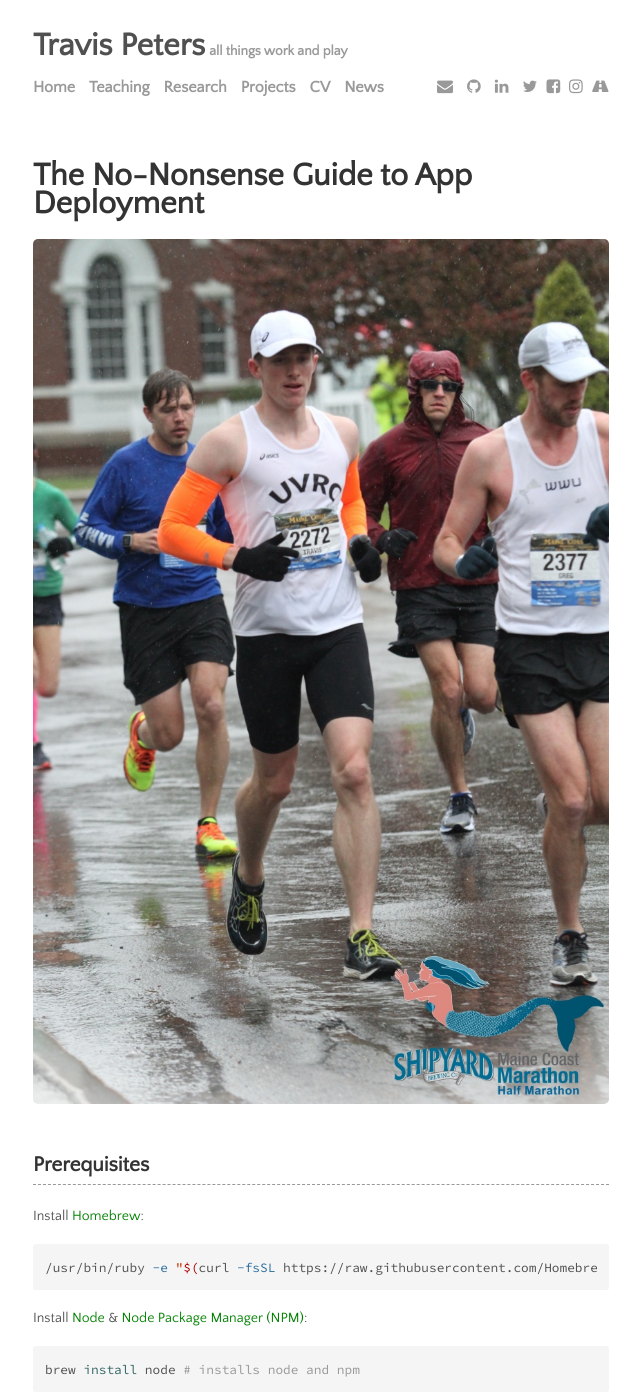
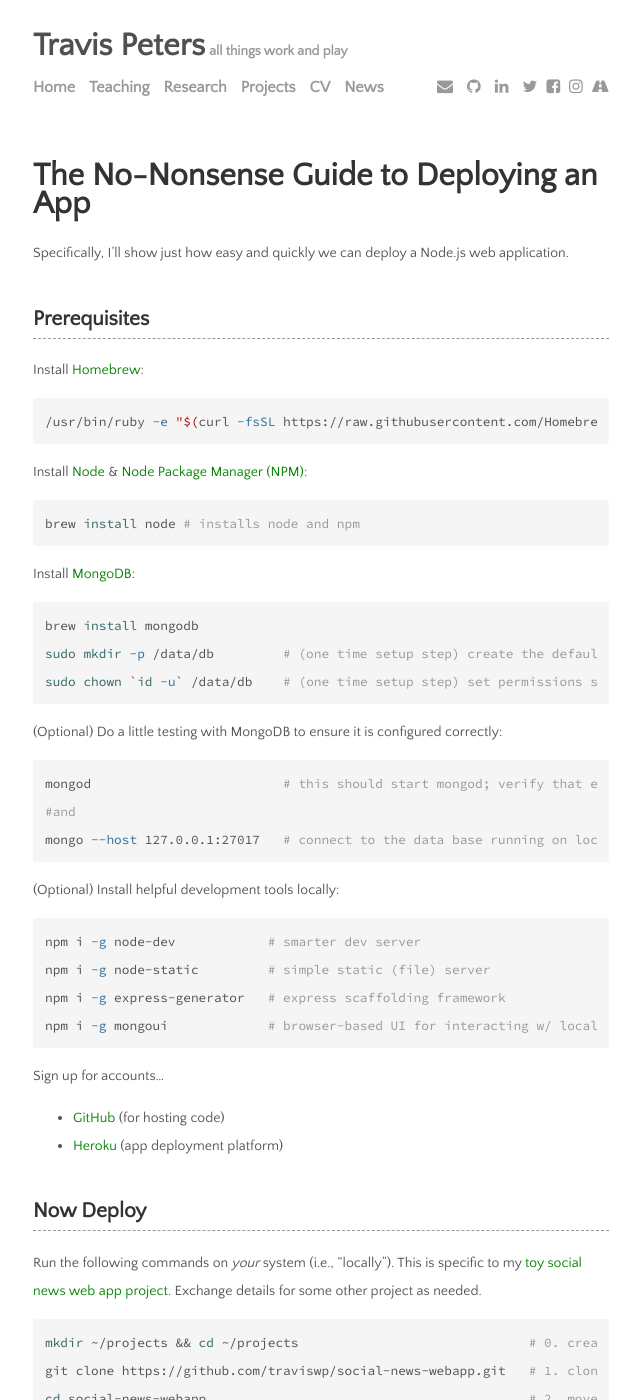
Before and after one commit to traviswpeters/traviswpeters.github.io, a Jekyll site: the page built from _posts/2017-12-18-no-nonsense-app-deployment.md, in a window 1280 px wide and 1400 px high. Shown: the whole window, without its empty margins (319-959 px from the left). Built offline with Jekyll 4.4.1, drawn with Linux system fonts in a browser that asks for light colours; nearby versions of some CDN libraries; some of the changed text lies outside the part shown.

Commit message:
finally posting this

````diff
--- a/_posts/2017-12-18-no-nonsense-app-deployment.md
+++ b/_posts/2017-12-18-no-nonsense-app-deployment.md
@@ -1,13 +1,15 @@
 ---
 layout: post
-title: "The No-Nonsense Guide to App Deployment"
+title: "The No-Nonsense Guide to Deploying an App"
 published: true
 tags: [dev]
 image:
-  feature: mcm2017.jpg
-  teaser: mcm2017-teaser.jpg
-  credit: Maine Coast Marathon
+  feature:
+  teaser:
+  credit:
 ---
+
+Specifically, I'll show just how easy and quickly we can deploy a Node.js web application.
 
 ## Prerequisites
 
@@ -21,6 +23,31 @@
 
 ```bash
 brew install node # installs node and npm
+```
+
+Install [MongoDB](https://www.mongodb.com/):
+
+```bash
+brew install mongodb
+sudo mkdir -p /data/db         # (one time setup step) create the default directory that mongod uses
+sudo chown `id -u` /data/db    # (one time setup step) set permissions so that mongod can access the folder
+```
+
+(Optional) Do a little testing with MongoDB to ensure it is configured correctly:
+
+```bash
+mongod                         # this should start mongod; verify that everything is working and then quit w/ ctrl^C
+#and
+mongo --host 127.0.0.1:27017   # connect to the data base running on localhost (127.0.0.1), port 27017 (default port)
+```
+
+(Optional) Install helpful development tools locally:
+
+```bash
+npm i -g node-dev            # smarter dev server
+npm i -g node-static         # simple static (file) server
+npm i -g express-generator   # express scaffolding framework
+npm i -g mongoui             # browser-based UI for interacting w/ local mongo database
 ```
 
 Sign up for accounts...
````
Also changed, not shown: other parts of _posts/2017-12-18-no-nonsense-app-deployment.md (+2 -2 lines).
